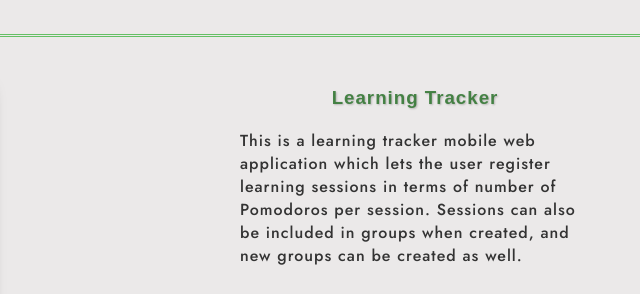
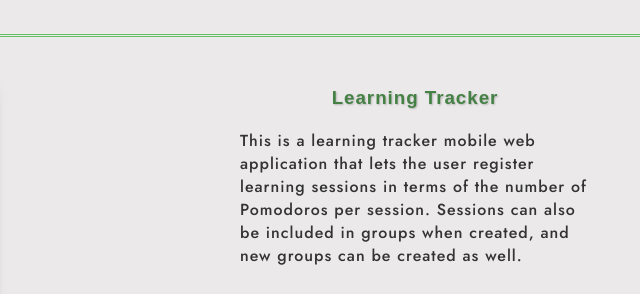
Before and after one commit to sebGilR/sebgilr.github.io, a plain HTML site: page index.html in a window 1280 px wide. Shown: the part 1020-1314 px from the top of the page, 640-1280 px from the left. Drawn offline with Linux system fonts and the light colour scheme.

Commit message:
Grammar corrections

```diff
--- a/index.html
+++ b/index.html
@@ -115,10 +115,9 @@
         <div class="col">
           <h3 class="big">Learning Tracker</h3>
           <p class="projects_project_description">
-            This is a learning tracker mobile web application which lets the user register learning sessions in terms of
-            number of
-            Pomodoros per session. Sessions can also be included in groups when created, and new groups can be created
-            as well.
+            This is a learning tracker mobile web application that lets the user register learning sessions in terms of
+            the number of Pomodoros per session. Sessions can also be included in groups when created, and new groups
+            can be created as well.
           <p>
             NOTE: To test the app you can use "testuser" to log in.
           </p>
```
